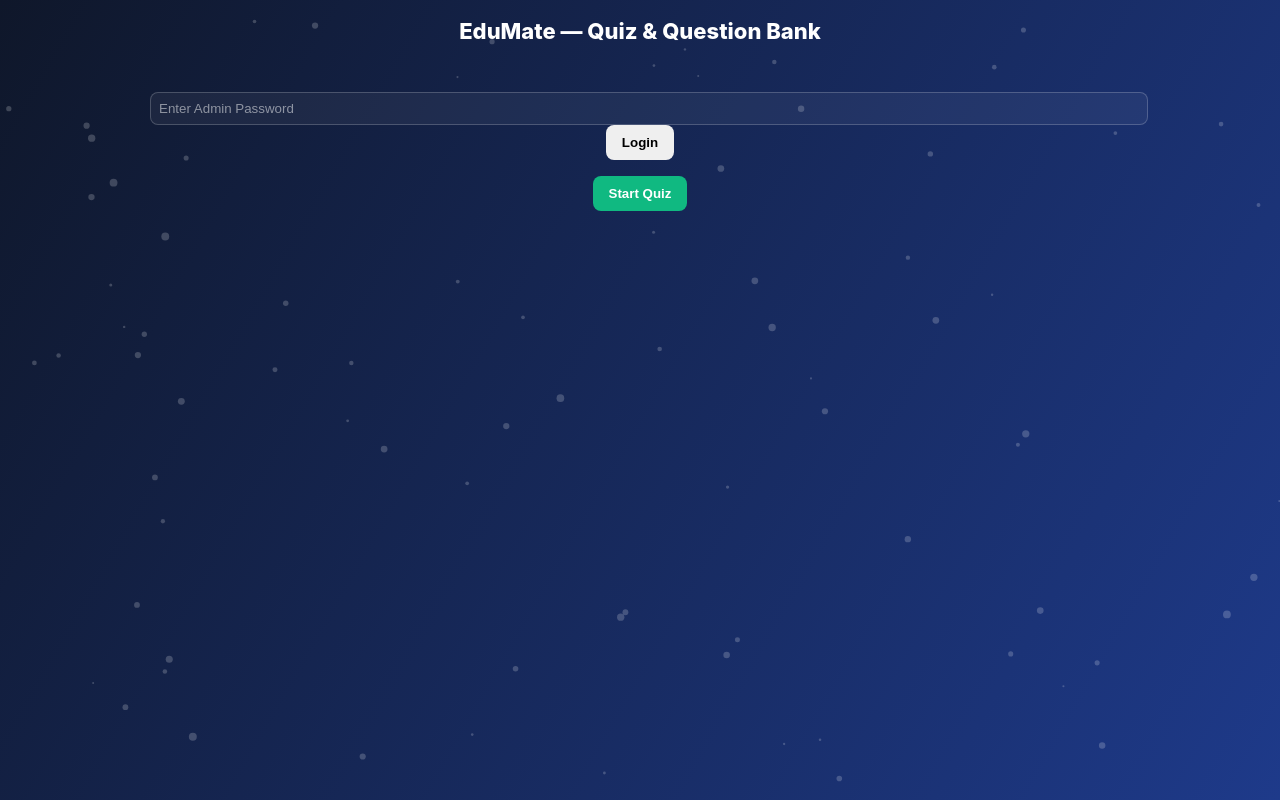
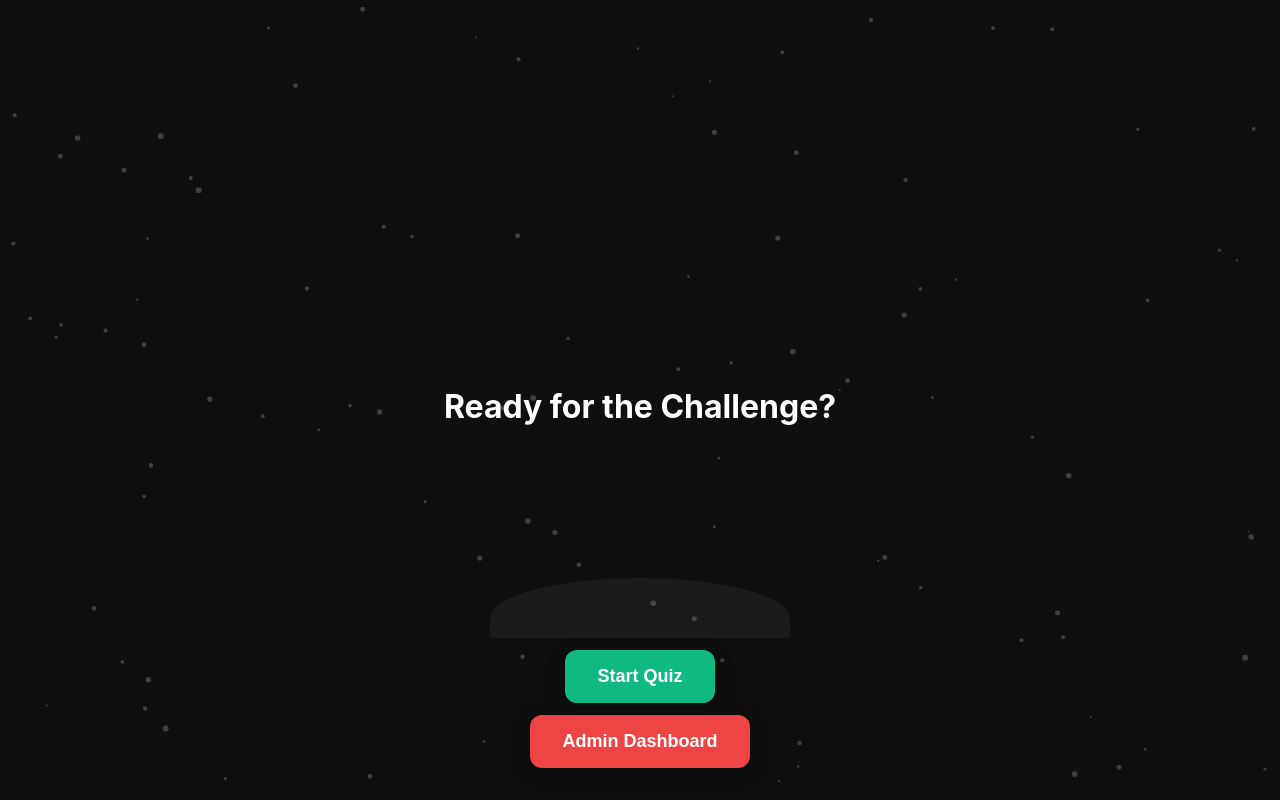
Before and after one commit to edumateai2025-del/quiz-generator, a plain HTML site: page index.html in a window 1280 px wide. Both pictures are taken after a click on the button "Start Quiz". Drawn offline with Linux system fonts and the light colour scheme.

Commit message:
Refactor index.html for improved structure and styles
Updated HTML structure and styles for the EduMate application, including changes to the canvas elements, admin section, and quiz functionalities.

```diff
--- a/index.html
+++ b/index.html
@@ -1,63 +1,54 @@
 <!DOCTYPE html>
 <html lang="en">
 <head>
-<meta charset="utf-8">
-<meta name="viewport" content="width=device-width,initial-scale=1">
-<title>EduMate — Quiz & Question Bank</title>
+<meta charset="UTF-8">
+<meta name="viewport" content="width=device-width, initial-scale=1.0">
+<title>EduMate — Full App</title>
 <style>
-body { font-family:'Inter',system-ui,Arial; margin:0; background:linear-gradient(120deg,#0f172a,#1e3a8a); color:#fff; min-height:100vh; overflow-x:hidden; }
-canvas#bgCanvas { position:fixed; top:0; left:0; z-index:-1; }
-header { background:transparent; padding:18px; text-align:center; font-weight:800; font-size:22px; }
-.wrap { max-width:980px; margin:12px auto; padding:18px; }
-button { border:none; padding:10px 16px; border-radius:8px; cursor:pointer; font-weight:700; }
-button#startBtn { background:#10b981; color:#fff; }
-button#nextBtn { background:#3b82f6; color:#fff; display:none; }
-.card { background:rgba(255,255,255,0.06); padding:16px; border-radius:12px; margin-top:16px; box-shadow:0 10px 30px rgba(2,6,23,0.5); }
-.question { font-weight:800; margin-bottom:10px; }
-.options button { display:block; width:100%; text-align:left; margin:8px 0; padding:10px; border-radius:8px; background:rgba(255,255,255,0.06); color:#fff; }
+body { margin:0; font-family:'Inter',Arial,sans-serif; background:#0f0f0f; color:#fff; overflow:hidden; }
+canvas#bg { position:fixed; top:0; left:0; width:100%; height:100%; z-index:-1; }
+.container { flex:1; display:flex; justify-content:center; align-items:center; text-align:center; flex-direction:column; height:100vh; }
+h1 { font-size:32px; margin-bottom:0; min-height:48px; white-space:pre; }
+.buttons { position:fixed; bottom:20px; left:50%; transform:translateX(-50%); width:300px; text-align:center; }
+button { display:block; margin:12px auto; padding:16px 32px; font-size:18px; border:none; border-radius:12px; cursor:pointer; font-weight:700; box-shadow:0 4px 15px rgba(0,0,0,0.4); }
+#startBtn { background:#10b981; color:#fff; }
+#adminBtn { background:#ef4444; color:#fff; }
+.curve { width:100%; height:60px; background:rgba(255,255,255,0.05); border-top-left-radius:50% 40px; border-top-right-radius:50% 40px; margin-bottom:12px; }
+
+/* Admin & Quiz styles */
+#adminArea, #quizAreaContainer { display:none; padding:20px; max-width:800px; margin:0 auto; }
+input, textarea, select { width:100%; padding:8px; border-radius:8px; border:1px solid rgba(255,255,255,0.2); background: rgba(255,255,255,0.05); color:#fff; margin-bottom:8px; }
+textarea{resize:none;}
+.card{background:rgba(255,255,255,0.05); padding:12px; border-radius:10px; margin-bottom:10px; box-shadow:0 6px 18px rgba(0,0,0,0.4);}
+.actions{display:flex; gap:8px; margin-top:8px;}
+button.ghost{background:transparent;color:#9fb4d8;border:1px solid rgba(255,255,255,0.2);}
+#timer{ text-align:center; font-size:18px; margin:10px; color:#ffeb3b; }
+.results { background: rgba(255,255,255,0.06); padding: 14px; border-radius: 10px; margin-top: 12px; }
+.options button { display:block; width:100%; text-align:left; margin:8px 0; padding:10px; border-radius:8px; background: rgba(255,255,255,0.06); color:#fff; }
 .options button.selected { outline:3px solid rgba(16,185,129,0.6); }
-#timer { text-align:center; font-size:18px; margin:10px; color:#ffeb3b; }
-.results { background:rgba(255,255,255,0.06); padding:14px; border-radius:10px; margin-top:12px; }
-#resultArea div { margin-top:8px; }
-.admin { background:rgba(0,0,0,0.3); padding:16px; border-radius:12px; margin-top:20px; display:none; }
-.row { display:flex; gap:12px; flex-wrap:wrap; }
-input,textarea,select { width:100%; padding:8px; border-radius:8px; border:1px solid rgba(255,255,255,0.2); background:rgba(255,255,255,0.05); color:#fff; }
-input::placeholder,textarea::placeholder { color: rgba(255,255,255,0.5); }
-.col{flex:1 1 300px; min-width:240px}
-button.ghost{background:transparent;color:#9fb4d8;border:1px solid rgba(255,255,255,0.2);}
-.list{margin-top:18px; max-height:350px; overflow-y:auto; padding-right:6px;}
-.actions{display:flex; gap:8px; margin-top:8px;}
-.total-count{text-align:right;margin-bottom:8px;font-weight:700;color:#06b6d4;}
 </style>
 </head>
 <body>
-<canvas id="bgCanvas"></canvas>
-<header>EduMate — Quiz & Question Bank</header>
-<div class="wrap">
+<canvas id="bg"></canvas>
 
-<!-- Password Login for Admin -->
-<div id="loginSection" style="text-align:center; margin-bottom:16px;">
-  <input type="password" id="adminPassword" placeholder="Enter Admin Password">
-  <button id="loginBtn">Login</button>
+<div class="container" id="landing">
+  <h1 id="liveText"></h1>
+  <div class="buttons">
+    <div class="curve"></div>
+    <button id="startBtn">Start Quiz</button>
+    <button id="adminBtn">Admin Dashboard</button>
+  </div>
 </div>
 
-<!-- Admin Question Bank -->
-<div class="admin" id="adminSection">
-  <div class="row">
-    <div class="col">
-      <label><strong>Question</strong></label>
-      <textarea id="q_text" rows="3" placeholder="Type the question here"></textarea>
-    </div>
-    <div class="col">
-      <label><strong>Option A</strong></label>
+<!-- Admin Dashboard -->
+<div id="adminArea">
+  <h2>Admin — Question Bank</h2>
+  <label>Question</label>
+  <textarea id="q_text" rows="3" placeholder="Type question here"></textarea>
   <input id="opt_a" placeholder="Option A">
-      <label><strong>Option B</strong></label>
   <input id="opt_b" placeholder="Option B">
-      <label><strong>Option C</strong></label>
   <input id="opt_c" placeholder="Option C">
-      <label><strong>Option D</strong></label>
   <input id="opt_d" placeholder="Option D">
-      <label><strong>Correct answer</strong></label>
   <select id="correct">
     <option value="">Select correct option</option>
     <option value="A">A</option>
@@ -65,96 +56,102 @@ button.ghost{background:transparent;color:#9fb4d8;border:1px solid rgba(255,255,
     <option value="C">C</option>
     <option value="D">D</option>
   </select>
-    </div>
-  </div>
-  <div style="margin-top:12px;display:flex;gap:8px;flex-wrap:wrap">
   <button id="saveBtn">Save Question</button>
-    <button id="exportBtn" class="ghost">Export JSON</button>
-    <input id="importFile" type="file" accept="application/json" style="display:none">
-    <button id="importBtn" class="ghost">Import JSON</button>
-    <button id="clearDB" class="ghost">Clear DB</button>
-  </div>
-  <div class="total-count" id="totalCount">Total Questions: 0</div>
-  <div class="list" id="list"></div>
+  <button id="backFromAdmin" class="ghost">Back</button>
+  <h3>Total Questions</h3>
+  <div id="list"></div>
 </div>
 
-<!-- Quiz Generator -->
-<div style="text-align:center;margin:12px">
-  <button id="startBtn">Start Quiz</button>
-</div>
+<!-- Quiz Area -->
+<div id="quizAreaContainer">
   <div id="timer"></div>
   <div id="quizArea"></div>
-<div style="text-align:center;margin-top:12px">
   <button id="nextBtn">Next Question</button>
-</div>
   <div id="resultArea"></div>
-
+  <button id="backFromQuiz" class="ghost">Back</button>
 </div>
 
 <script>
-// ==== Background Particles ====
-const canvas = document.getElementById('bgCanvas');
-const ctx = canvas.getContext('2d');
-let W=canvas.width=window.innerWidth;
-let H=canvas.height=window.innerHeight;
-window.addEventListener('resize',()=>{W=canvas.width=window.innerWidth;H=canvas.height=window.innerHeight;});
+// ==== Particle Background ====
+const canvas=document.getElementById('bg'), ctx=canvas.getContext('2d');
+let W=canvas.width=window.innerWidth,H=canvas.height=window.innerHeight;
+window.addEventListener('resize',()=>{ W=canvas.width=window.innerWidth; H=canvas.height=window.innerHeight; });
 const particles=[];
-for(let i=0;i<80;i++){particles.push({x:Math.random()*W,y:Math.random()*H,r:Math.random()*3+1,dx:(Math.random()-0.5)*0.5,dy:(Math.random()-0.5)*0.5});}
-function drawParticles(){ctx.clearRect(0,0,W,H);particles.forEach(p=>{ctx.beginPath();ctx.arc(p.x,p.y,p.r,0,Math.PI*2);ctx.fillStyle='rgba(255,255,255,0.2)';ctx.fill();p.x+=p.dx;p.y+=p.dy;if(p.x<0||p.x>W)p.dx*=-1;if(p.y<0||p.y>H)p.dy*=-1;});requestAnimationFrame(drawParticles);}
-drawParticles();
+for(let i=0;i<100;i++){particles.push({x:Math.random()*W,y:Math.random()*H,r:Math.random()*2+1,dx:(Math.random()-0.5)*0.7,dy:(Math.random()-0.5)*0.7});}
+function draw(){ctx.clearRect(0,0,W,H); particles.forEach(p=>{ctx.beginPath(); ctx.arc(p.x,p.y,p.r,0,Math.PI*2); ctx.fillStyle='rgba(255,255,255,0.2)'; ctx.fill(); p.x+=p.dx; p.y+=p.dy; if(p.x<0||p.x>W)p.dx*=-1;if(p.y<0||p.y>H)p.dy*=-1;}); requestAnimationFrame(draw);}
+draw();
 
-// ==== IndexedDB Setup ====
-const DB_NAME='edumate_questions_db';
-const STORE='questions';
-let db;
-function openDB(){return new Promise((resolve,reject)=>{const req=indexedDB.open(DB_NAME,1);req.onupgradeneeded=e=>{db=e.target.result;if(!db.objectStoreNames.contains(STORE))db.createObjectStore(STORE,{keyPath:'id',autoIncrement:true});};req.onsuccess=e=>{db=e.target.result;resolve(db);};req.onerror=e=>reject(e);});}
-function getAllQuestions(){return new Promise((resolve,reject)=>{const tx=db.transaction(STORE,'readonly');const store=tx.objectStore(STORE);const req=store.getAll();req.onsuccess=()=>resolve(req.result);req.onerror=e=>reject(e);});}
+// ==== Live Typing ====
+const messages = ["Test Your Knowledge!","Ready for the Challenge?","Learn, Practice, Excel!","20 Questions Await You!","Start Your Quiz Adventure!"];
+let msgIndex=0,charIndex=0,deleting=false;
+function typeEffect(){const el=document.getElementById('liveText');if(!deleting){el.textContent=messages[msgIndex].slice(0,charIndex++);if(charIndex>messages[msgIndex].length){deleting=true; setTimeout(typeEffect,1000); return;}}else{el.textContent=messages[msgIndex].slice(0,charIndex--);if(charIndex<0){deleting=false; msgIndex=(msgIndex+1)%messages.length;}} setTimeout(typeEffect,deleting?50:120);}
+typeEffect();
 
-// ==== Admin Section ====
-const loginBtn=document.getElementById('loginBtn');
-const adminPassword=document.getElementById('adminPassword');
-const adminSection=document.getElementById('adminSection');
+// ==== IndexedDB ====
+const DB_NAME='edumate_questions_db', STORE='questions'; let db; let editingId=null;
+function openDB(){return new Promise((resolve,reject)=>{const req=indexedDB.open(DB_NAME,1);req.onupgradeneeded=e=>{db=e.target.result;if(!db.objectStoreNames.contains(STORE))db.createObjectStore(STORE,{keyPath:'id', autoIncrement:true});}; req.onsuccess=e=>{db=e.target.result; resolve(db);}; req.onerror=e=>reject(e);});}
+function addQuestion(obj){return new Promise((res,rej)=>{const tx=db.transaction(STORE,'readwrite'); tx.objectStore(STORE).add(obj); tx.oncomplete=()=>res(); tx.onerror=e=>rej(e);});}
+function putQuestion(obj){return new Promise((res,rej)=>{const tx=db.transaction(STORE,'readwrite'); tx.objectStore(STORE).put(obj); tx.oncomplete=()=>res(); tx.onerror=e=>rej(e);});}
+function deleteQuestion(id){return new Promise((res,rej)=>{const tx=db.transaction(STORE,'readwrite'); tx.objectStore(STORE).delete(id); tx.oncomplete=()=>res(); tx.onerror=e=>rej(e);});}
+function getAll(){return new Promise((res,rej)=>{const tx=db.transaction(STORE,'readonly'); const req=tx.objectStore(STORE).getAll(); req.onsuccess=()=>res(req.result); req.onerror=e=>rej(e);});}
+function clearDB(){return new Promise((res,rej)=>{const tx=db.transaction(STORE,'readwrite'); tx.objectStore(STORE).clear(); tx.oncomplete=()=>res(); tx.onerror=e=>rej(e);});}
 
-loginBtn.onclick=()=>{
-  if(adminPassword.value==='201015'){ adminSection.style.display='block'; loginBtn.disabled=true; adminPassword.style.display='none'; alert('Admin unlocked!'); }
-  else alert('Incorrect password');
+// ==== Admin ====
+const qText=document.getElementById('q_text'),a=document.getElementById('opt_a'),b=document.getElementById('opt_b'),c=document.getElementById('opt_c'),d=document.getElementById('opt_d'),correct=document.getElementById('correct');
+const saveBtn=document.getElementById('saveBtn'),listEl=document.getElementById('list'),backFromAdmin=document.getElementById('backFromAdmin');
+
+async function refreshList(){listEl.innerHTML=''; const items=await getAll(); if(!items.length){listEl.innerHTML='<div class="card">No questions saved yet.</div>'; return;} items.forEach(it=>{ const card=document.createElement('div'); card.className='card'; const q=document.createElement('div'); q.innerHTML=`<strong>Q${it.id}:</strong> ${it.q}`; const ops=document.createElement('pre'); ops.innerHTML=`A:${it.options[0]} B:${it.options[1]} C:${it.options[2]} D:${it.options[3]} \nCorrect:${it.answer}`; const actions=document.createElement('div'); actions.className='actions'; const edit=document.createElement('button'); edit.textContent='Edit'; edit.className='ghost'; edit.onclick=()=>{editingId=it.id; qText.value=it.q;a.value=it.options[0];b.value=it.options[1];c.value=it.options[2];d.value=it.options[3]; const idx=['A','B','C','D'].indexOf(it.answer); correct.value=idx>=0?['A','B','C','D'][idx]:''; window.scrollTo({top:0,behavior:'smooth'});}; const del=document.createElement('button'); del.textContent='Delete'; del.onclick=async()=>{if(confirm('Delete this question?')){await deleteQuestion(it.id); refreshList();}}; actions.appendChild(edit); actions.appendChild(del); card.appendChild(q); card.appendChild(ops); card.appendChild(actions); listEl.appendChild(card);});}
+
+function resetForm(){qText.value=''; a.value=''; b.value=''; c.value=''; d.value=''; correct.value=''; editingId=null;}
+
+saveBtn.addEventListener('click',async()=>{const Q=qText.value.trim();const opts=[a.value.trim(),b.value.trim(),c.value.trim(),d.value.trim()];const corr=correct.value;if(!Q||opts.some(x=>!x)||!corr){alert('Fill question, all options & select correct.'); return;} const answerIndex={'A':0,'B':1,'C':2,'D':3}[corr]; const obj={q:Q,options:opts,answer:opts[answerIndex]}; if(editingId){obj.id=editingId; await putQuestion(obj);} else {await addQuestion(obj);} resetForm(); await refreshList();});
+
+// ==== Quiz ====
+let currentIndex=0, quizQuestions=[], answers=[], timerInterval; const timePerQuestion=25;
+const startBtn=document.getElementById('startBtn'),nextBtn=document.getElementById('nextBtn'),quizArea=document.getElementById('quizArea'),timerEl=document.getElementById('timer'),resultArea=document.getElementById('resultArea');
+function shuffle(arr){for(let i=arr.length-1;i>0;i--){const j=Math.floor(Math.random()*(i+1)); [arr[i],arr[j]]=[arr[j],arr[i]];} return arr;}
+
+function speakQuestion(text){if('speechSynthesis' in window){const utter=new SpeechSynthesisUtterance(text); window.speechSynthesis.speak(utter);}}
+
+function startTimer(callback){let timeLeft=timePerQuestion; timerEl.textContent=`Time: ${timeLeft}s`; timerInterval=setInterval(()=>{timeLeft--; timerEl.textContent=`Time: ${timeLeft}s`; if(timeLeft<=5 && timeLeft>0){timerEl.style.color='#f87171'; const audio=new Audio('https://actions.google.com/sounds/v1/alarms/beep_short.ogg'); audio.play();} else timerEl.style.color='#ffeb3b'; if(timeLeft<=0){clearInterval(timerInterval); callback();}},1000);}
+
+function showQuestion(idx){quizArea.innerHTML=''; if(idx>=quizQuestions.length){showResults(); return;} const q=quizQuestions[idx]; const card=document.createElement('div'); card.className='card'; const qEl=document.createElement('div'); qEl.className='question'; qEl.textContent=`${idx+1}. ${q.q}`; card.appendChild(qEl); const ops=document.createElement('div'); ops.className='options'; q.options.forEach(opt=>{ const btn=document.createElement('button'); btn.textContent=opt; btn.onclick=()=>{ answers[idx]=opt; Array.from(ops.children).forEach(ch=>ch.classList.remove('selected')); btn.classList.add('selected'); }; ops.appendChild(btn); }); card.appendChild(ops); quizArea.appendChild(card); speakQuestion(q.q); startTimer(()=>nextQuestion());}
+
+function nextQuestion(){clearInterval(timerInterval); currentIndex++; if(currentIndex<quizQuestions.length){showQuestion(currentIndex);} else {showResults();}}
+
+function showResults(){let score=0; const details=[]; quizQuestions.forEach((q,i)=>{ const user=answers[i]; const correct=q.answer; if(user===correct) score++; details.push({q:q.q,correct,user:user||'No answer',ok:user===correct}); }); const percent=Math.round((score/quizQuestions.length)*100); let feedback=''; if(percent>=70) feedback='Brilliant! 🌟'; else if(percent>=45) feedback='Great job! 👍'; else feedback='Try harder — never give up! 💪'; resultArea.innerHTML=''; const summary=document.createElement('div'); summary.className='results'; summary.innerHTML=`<strong>Score:</strong> ${score}/${quizQuestions.length} (${percent}%)<br><strong>${feedback}</strong>`; resultArea.appendChild(summary); const detailCard=document.createElement('div'); detailCard.style.marginTop='12px'; details.forEach(d=>{const line=document.createElement('div'); line.style.padding='8px'; line.style.borderBottom='1px solid rgba(255,255,255,0.04)'; line.innerHTML=`<strong>Q:</strong> ${d.q}<br>Your: <span style="color:${d.ok?'#6ee7b7':'#ff9b9b'}">${d.user}</span> — Correct: <strong>${d.correct}</strong>`; detailCard.appendChild(line);}); resultArea.appendChild(detailCard); nextBtn.style.display='none';}
+
+// ==== Button Actions ====
+startBtn.onclick=async()=>{
+  landing.style.display='none';
+  quizAreaContainer.style.display='block';
+  await openDB();
+  const storedQuestions = await getAll();
+  if(!storedQuestions.length){alert('No questions in DB!'); landing.style.display='flex'; quizAreaContainer.style.display='none'; return;}
+  quizQuestions=shuffle(storedQuestions).slice(0,20); quizQuestions.forEach(q=>q.options=shuffle(q.options));
+  answers=new Array(quizQuestions.length).fill(null); currentIndex=0;
+  showQuestion(currentIndex);
+  nextBtn.style.display='inline-block';
 };
 
-const qText=document.getElementById('q_text');
-const a=document.getElementById('opt_a'); const b=document.getElementById('opt_b'); const c=document.getElementById('opt_c'); const d=document.getElementById('opt_d'); const correct=document.getElementById('correct');
-const saveBtn=document.getElementById('saveBtn'); const listEl=document.getElementById('list'); const exportBtn=document.getElementById('exportBtn'); const importBtn=document.getElementById('importBtn'); const importFile=document.getElementById('importFile'); const clearDBBtn=document.getElementById('clearDB'); const totalCount=document.getElementById('totalCount');
-let editingId=null;
+document.getElementById('nextBtn').onclick=nextQuestion;
 
-function resetForm(){qText.value='';a.value='';b.value='';c.value='';d.value='';correct.value='';editingId=null;}
+// Admin button
+const landing=document.getElementById('landing');
+const adminBtn=document.getElementById('adminBtn');
+const adminArea=document.getElementById('adminArea');
+adminBtn.onclick=async()=>{
+  const pwd=prompt("Enter Admin Password:");
+  if(pwd==='201015'){landing.style.display='none'; adminArea.style.display='block'; await openDB(); refreshList();}
+  else alert("Wrong password!");
+};
 
-async function refreshList(){listEl.innerHTML='';const items=await getAllQuestions();totalCount.textContent='Total Questions: '+items.length;if(!items.length){listEl.innerHTML='<div class="card">No questions saved yet.</div>';return;}items.forEach(it=>{const card=document.createElement('div');card.className='card';const q=document.createElement('div');q.innerHTML=`<strong>Q${it.id}:</strong> ${it.q}`;const ops=document.createElement('pre');ops.innerHTML=`A: ${it.options[0]}  B: ${it.options[1]}  C: ${it.options[2]}  D: ${it.options[3]} \nCorrect: ${it.answer}`;const actions=document.createElement('div');actions.className='actions';const edit=document.createElement('button');edit.textContent='Edit';edit.className='ghost';edit.onclick=()=>{editingId=it.id;qText.value=it.q;a.value=it.options[0];b.value=it.options[1];c.value=it.options[2];d.value=it.options[3];const idx=['A','B','C','D'].indexOf(it.answer);correct.value=idx>=0?['A','B','C','D'][idx]:'';window.scrollTo({top:0,behavior:'smooth'});};const del=document.createElement('button');del.textContent='Delete';del.onclick=async()=>{if(confirm('Delete this question?')){const tx=db.transaction(STORE,'readwrite');tx.objectStore(STORE).delete(it.id);tx.oncomplete=()=>refreshList();}};actions.appendChild(edit);actions.appendChild(del);card.appendChild(q);card.appendChild(ops);card.appendChild(actions);listEl.appendChild(card);});}
+// Back buttons
+document.getElementById('backFromAdmin').onclick=()=>{adminArea.style.display='none'; landing.style.display='flex';};
+document.getElementById('backFromQuiz').onclick=()=>{quizAreaContainer.style.display='none'; landing.style.display='flex';};
 
-saveBtn.addEventListener('click',async()=>{await openDB();const Q=qText.value.trim();const opts=[a.value.trim(),b.value.trim(),c.value.trim(),d.value.trim()];const corr=correct.value;if(!Q||opts.some(x=>!x)||!corr){alert('Please fill question, all 4 options and select correct option.');return;}const answerIndex={'A':0,'B':1,'C':2,'D':3}[corr];const obj={q:Q,options:opts,answer:opts[answerIndex]};const tx=db.transaction(STORE,'readwrite');if(editingId){obj.id=editingId;tx.objectStore(STORE).put(obj);}else{tx.objectStore(STORE).add(obj);}tx.oncomplete=()=>{resetForm();refreshList();};});
+window.addEventListener('load', async()=>{await openDB();});
 
-exportBtn.addEventListener('click',async()=>{await openDB();const items=await getAllQuestions();const blob=new Blob([JSON.stringify(items,null,2)],{type:'application/json'});const url=URL.createObjectURL(blob);const aEl=document.createElement('a');aEl.href=url;aEl.download='edumate_questions.json';aEl.click();URL.revokeObjectURL(url);});
-
-importBtn.addEventListener('click',()=>importFile.click());
-importFile.addEventListener('change',async(e)=>{const file=e.target.files[0];if(!file)return;const txt=await file.text();try{const data=JSON.parse(txt);if(!Array.isArray(data))throw new Error('Invalid file');await openDB();for(const it of data){if(it.q&&Array.isArray(it.options)&&it.options.length===4&&it.answer){db.transaction(STORE,'readwrite').objectStore(STORE).add({q:it.q,options:it.options,answer:it.answer});}}refreshList();importFile.value='';alert('Import complete');}catch(err){alert('Import failed: '+err.message);}});
-
-clearDBBtn.addEventListener('click',async()=>{if(confirm('Clear all questions from DB? This cannot be undone.')){await openDB();db.transaction(STORE,'readwrite').objectStore(STORE).clear().oncomplete=()=>refreshList();alert('DB cleared');}});
-
-// ==== Quiz Section ====
-let currentIndex=0,quizQuestions=[],answers=[],timerInterval,timePerQuestion=25;
-const startBtn=document.getElementById('startBtn');
-const nextBtn=document.getElementById('nextBtn');
-const timerEl=document.getElementById('timer');
-const quizArea=document.getElementById('quizArea');
-const resultArea=document.getElementById('resultArea');
-
-function shuffle(arr){for(let i=arr.length-1;i>0;i--){const j=Math.floor(Math.random()*(i+1));[arr[i],arr[j]]=[arr[j],arr[i]];}return arr;}
-function speakQuestion(text){if('speechSynthesis' in window){const utter=new SpeechSynthesisUtterance(text);window.speechSynthesis.speak(utter);}}
-function startTimer(callback){let timeLeft=timePerQuestion;timerEl.textContent=`Time: ${timeLeft}s`;timerInterval=setInterval(()=>{timeLeft--;timerEl.textContent=`Time: ${timeLeft}s`;if(timeLeft<=5&&timeLeft>0){const audio=new Audio('https://actions.google.com/sounds/v1/alarms/beep_short.ogg');audio.play();timerEl.style.color='#f87171';}else timerEl.style.color='#ffeb3b';if(timeLeft<=0){clearInterval(timerInterval);callback();}},1000);}
-function showQuestion(idx){quizArea.innerHTML='';if(idx>=quizQuestions.length){showResults();return;}const q=quizQuestions[idx];const card=document.createElement('div');card.className='card';const qEl=document.createElement('div');qEl.className='question';qEl.textContent=`${idx+1}. ${q.q}`;card.appendChild(qEl);const ops=document.createElement('div');ops.className='options';q.options.forEach(opt=>{const btn=document.createElement('button');btn.textContent=opt;btn.onclick=()=>{answers[idx]=opt;Array.from(ops.children).forEach(ch=>ch.classList.remove('selected'));btn.classList.add('selected');};ops.appendChild(btn);});card.appendChild(ops);quizArea.appendChild(card);speakQuestion(q.q);startTimer(()=>nextQuestion());}
-function nextQuestion(){clearInterval(timerInterval);currentIndex++;if(currentIndex<quizQuestions.length){showQuestion(currentIndex);}else{showResults();}}
-function showResults(){let score=0;const details=[];quizQuestions.forEach((q,i)=>{const user=answers[i];const correct=q.answer;if(user===correct)score++;details.push({q:q.q,correct,user:user||'No answer',ok:user===correct});});const percent=Math.round((score/quizQuestions.length)*100);let feedback='';if(percent>=70)feedback='Brilliant! 🌟';else if(percent>=45)feedback='Great job! 👍';else feedback='Try harder — never give up! 💪';const res=resultArea;res.innerHTML='';const summary=document.createElement('div');summary.className='results';summary.innerHTML=`<strong>Score:</strong> ${score}/${quizQuestions.length} (${percent}%)<br><strong>${feedback}</strong>`;res.appendChild(summary);const detailCard=document.createElement('div');detailCard.style.marginTop='12px';details.forEach(d=>{const line=document.createElement('div');line.style.padding='8px';line.style.borderBottom='1px solid rgba(255,255,255,0.04)';line.innerHTML=`<strong>Q:</strong> ${d.q}<br>Your: <span style="color:${d.ok?'#6ee7b7':'#ff9b9b'}">${d.user}</span> — Correct: <strong>${d.correct}</strong>`;detailCard.appendChild(line);});res.appendChild(detailCard);nextBtn.style.display='none';}
-
-startBtn.onclick=async()=>{startBtn.style.display='none';await openDB();const storedQuestions=await getAllQuestions();if(!storedQuestions.length){alert('No questions in DB! Add questions first.');startBtn.style.display='inline-block';return;}quizQuestions=shuffle(storedQuestions).slice(0,20);quizQuestions.forEach(q=>q.options=shuffle(q.options));answers=new Array(quizQuestions.length).fill(null);currentIndex=0;showQuestion(currentIndex);nextBtn.style.display='inline-block';};
-nextBtn.onclick=nextQuestion;
 </script>
 </body>
   </html>
```
Lines whose indentation alone changed are shown as unchanged.
